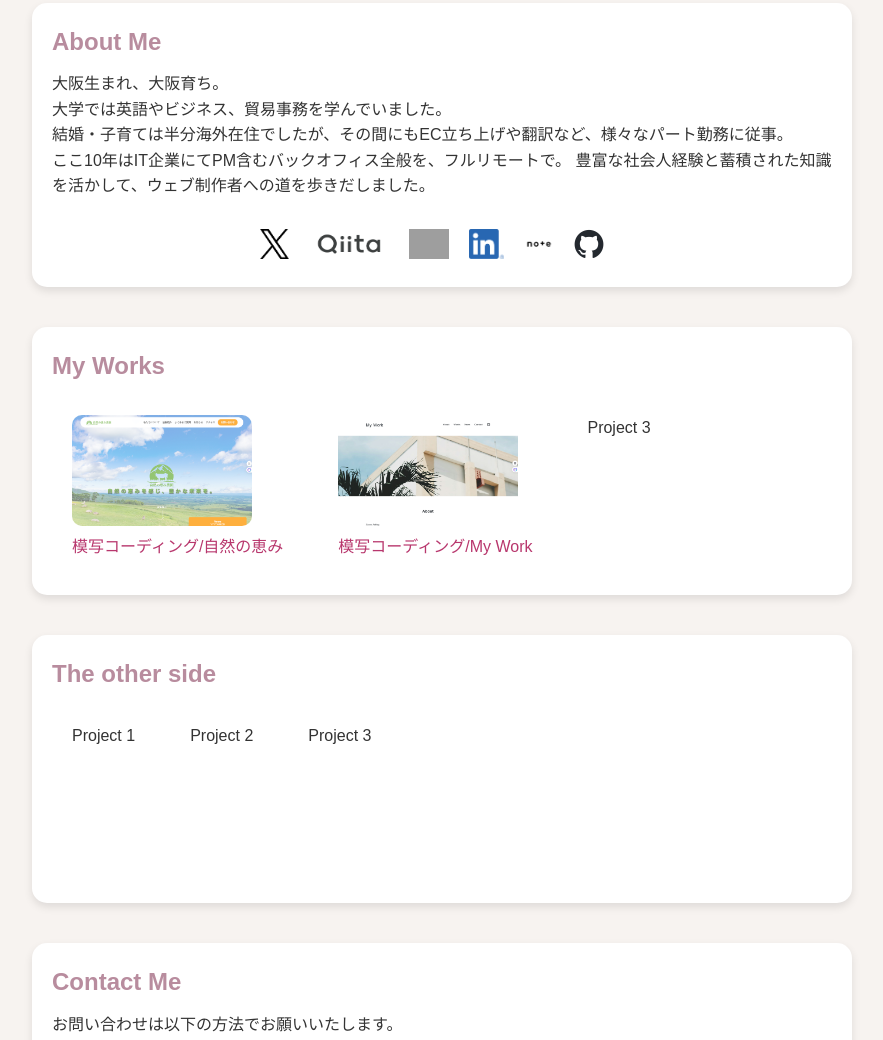
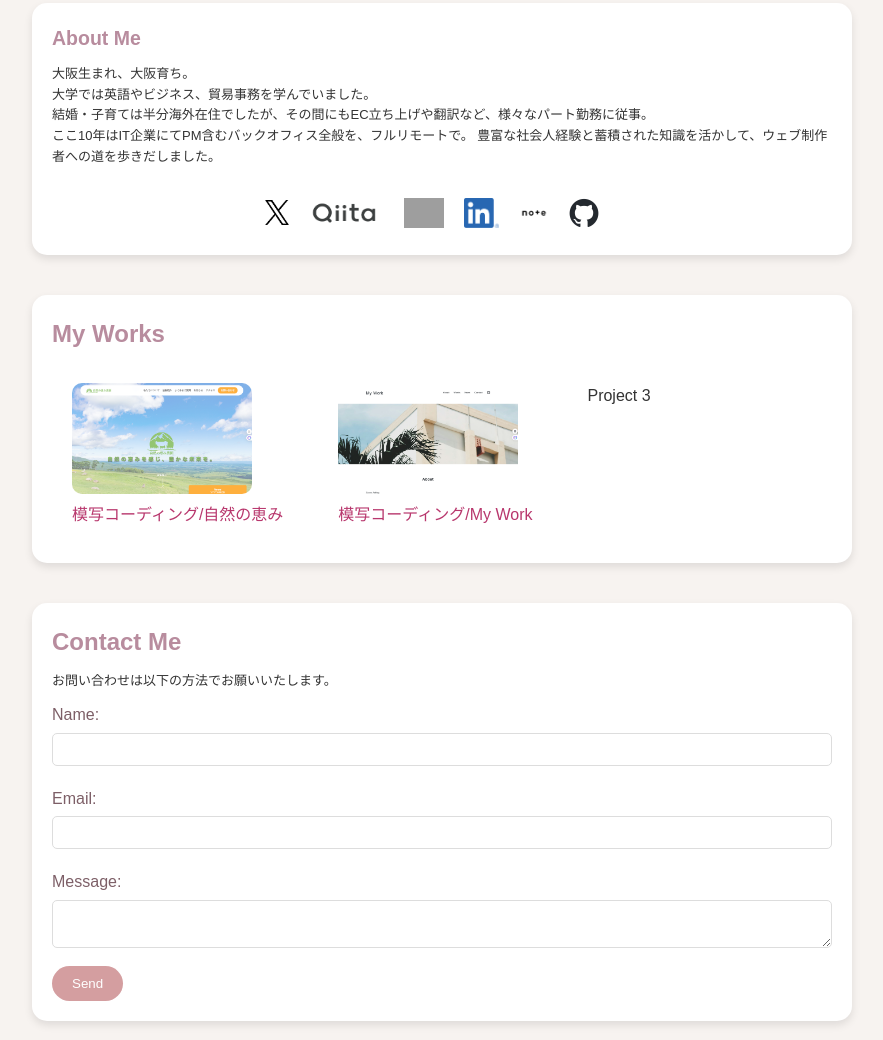
Before and after one commit to zosanmama/qualisvita, a plain HTML site: page index.html in a window 1280 px wide. Shown: the part 167-1207 px from the top of the page, without its empty margins (198-1081 px from the left). Drawn offline with nearby package versions, Linux system fonts and the light colour scheme; grey boxes are pictures that could not be loaded.

Commit message:
font sizes adjusted

```diff
--- a/css/styles.css
+++ b/css/styles.css
@@ -53,6 +53,10 @@ h2 {
     margin-bottom: 10px;
 }
 
+#about, #contact p {
+    font-size: small;
+}
+
 .sns {
     display: flex;
     margin-top: 30px;
@@ -63,6 +67,11 @@ h2 {
 .sns img {
     height: 30px;
     margin-right: 20px;
+}
+
+#logo-x {
+    height: 25px;
+    margin-right: 15px;
 }
 
 .sns img:hover {
@@ -89,10 +98,6 @@ h2 {
 .work img {
     width: 180px;
     border-radius: 10px;
-}
-
-.work-image {
-    width:
 }
 
 a.no-color-change:link,
--- a/index.html
+++ b/index.html
@@ -33,7 +33,7 @@
             豊富な社会人経験と蓄積された知識を活かして、ウェブ制作者への道を歩きだしました。<br>
         </p>
         <div class="sns">
-            <a href="https://twitter.com/katsudon_mama"><img src="./img/logo-x.png"></a>
+            <a href="https://twitter.com/katsudon_mama"><img src="./img/logo-x.png" id="logo-x"></a>
             <a href="https://qiita.com/zosanmama"><img src="./img/logo-qiita.png"></a>
             <a href="https://www.instagram.com/yokoyama_aiko/"><img src="./img/logo-instagram.png"></a>
             <a href="https://www.linkedin.com/in/aiko-yokoyama-11715bb6/"><img src="./img/logo-linkedin-small.png"></a>
@@ -67,17 +67,6 @@
                 <a class="no-color-change" href="https://copy-coding-1.netlify.app/">模写コーディング/My Work</a>
                 </li>
             </ul>
-            <div class="work">Project 3</div>
-        </div>
-    </section>
-
-    <!-- others section -->
-    <section id="other-side">
-        <h2>The other side</h2>
-        <div class="gallery">
-            <!-- 作品のサムネイルをここに追加 -->
-            <div class="work"><h4></h4>Project 1</div>
-            <div class="work">Project 2</div>
             <div class="work">Project 3</div>
         </div>
     </section>
```
